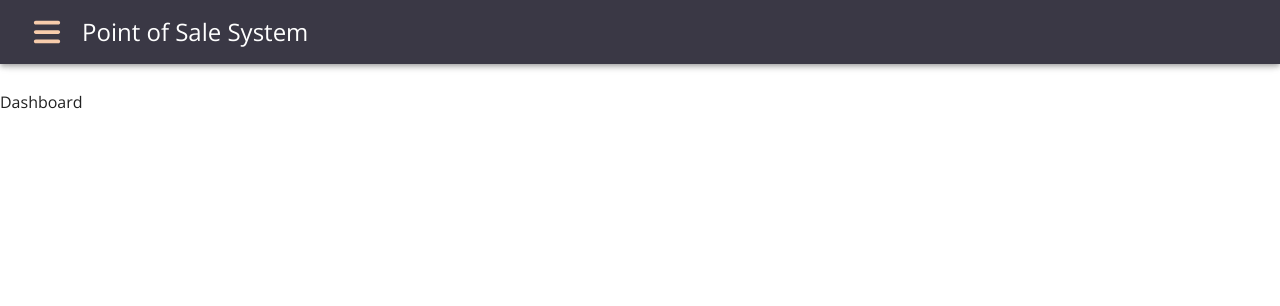
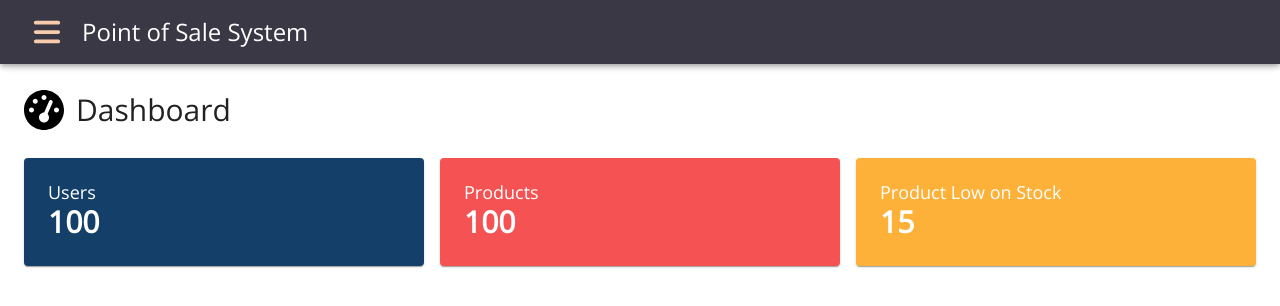
Before and after one commit to dmncfrncsc/nextjs-project-unfinished, a Next.js app: page /dashboard in a window 1280 px wide. Shown: the top 306 px of the page. Built offline with nearby package versions, Linux system fonts and the light colour scheme.

Commit message:
add dashboard ui

```diff
--- a/src/pages/dashboard.js
+++ b/src/pages/dashboard.js
@@ -1,13 +1,75 @@
 import React from "react";
 import AdminLayout from "../components/AdminLayout";
+import { Box, Grid, Paper, Typography } from "@mui/material";
+import Image from "next/image";
+export default function Dashboard() {
+  const style = {
+    paper1: {
+      padding: "24px",
+      backgroundColor: (theme) => theme.palette.dashboard.bg1,
+    },
+    paper2: {
+      padding: "24px",
+      backgroundColor: (theme) => theme.palette.dashboard.bg2,
+    },
+    paper3: {
+      padding: "24px",
+      backgroundColor: (theme) => theme.palette.dashboard.bg3,
+    },
+    text1: {
+      fontWeight: "700",
+      color: (theme) => theme.palette.text.t2,
+    },
+  };
 
-export default function Dashboard() {
-  return <div>Dashboard</div>;
+  return (
+    <Box sx={{ padding: "0 24px" }}>
+      <Box sx={{display:"flex", alignItems:"center"}}>
+        <Image
+          src="/assets/svg/dashboard.svg"
+          alt="Dashboard Image"
+          width={40}
+          height={40}
+        />
+        <Typography variant="h1" sx={{marginLeft:"12px"}}>Dashboard</Typography>
+      </Box>
+      <Grid container spacing={2} sx={{ marginTop: "12px" }}>
+        <Grid item xs={12} sm>
+          <Paper sx={style.paper1}>
+            <Typography variant="h3" color={(theme) => theme.palette.text.t2}>
+              Users
+            </Typography>
+            <Typography variant="h1" sx={style.text1}>
+              100
+            </Typography>
+          </Paper>
+        </Grid>
+
+        <Grid item xs={12} sm>
+          <Paper sx={style.paper2}>
+            <Typography variant="h3" color={(theme) => theme.palette.text.t2}>
+              Products
+            </Typography>
+            <Typography variant="h1" sx={style.text1}>
+              100
+            </Typography>
+          </Paper>
+        </Grid>
+        <Grid item xs={12} sm>
+          <Paper sx={style.paper3}>
+            <Typography variant="h3" color={(theme) => theme.palette.text.t2}>
+              Product Low on Stock
+            </Typography>
+            <Typography variant="h1" sx={style.text1}>
+              15
+            </Typography>
+          </Paper>
+        </Grid>
+      </Grid>
+    </Box>
+  );
 }
 
-
- Dashboard.getLayout= function getLayout(page){
-  return <AdminLayout>
-    {page}
-  </AdminLayout>
-}
+Dashboard.getLayout = function getLayout(page) {
+  return <AdminLayout>{page}</AdminLayout>;
+};
--- a/src/utils/theme.js
+++ b/src/utils/theme.js
@@ -8,6 +8,15 @@ const theme = createTheme({
     },
     secondary:{
       main:"#F7CCAC"
+    },
+    dashboard:{
+      bg1: "#143F68",
+      bg2: "#F55353",
+      bg3: "#FEB139",
+    },
+    text :{
+      t1:"#000",
+      t2: "#fff",
     }
   },
 
```
